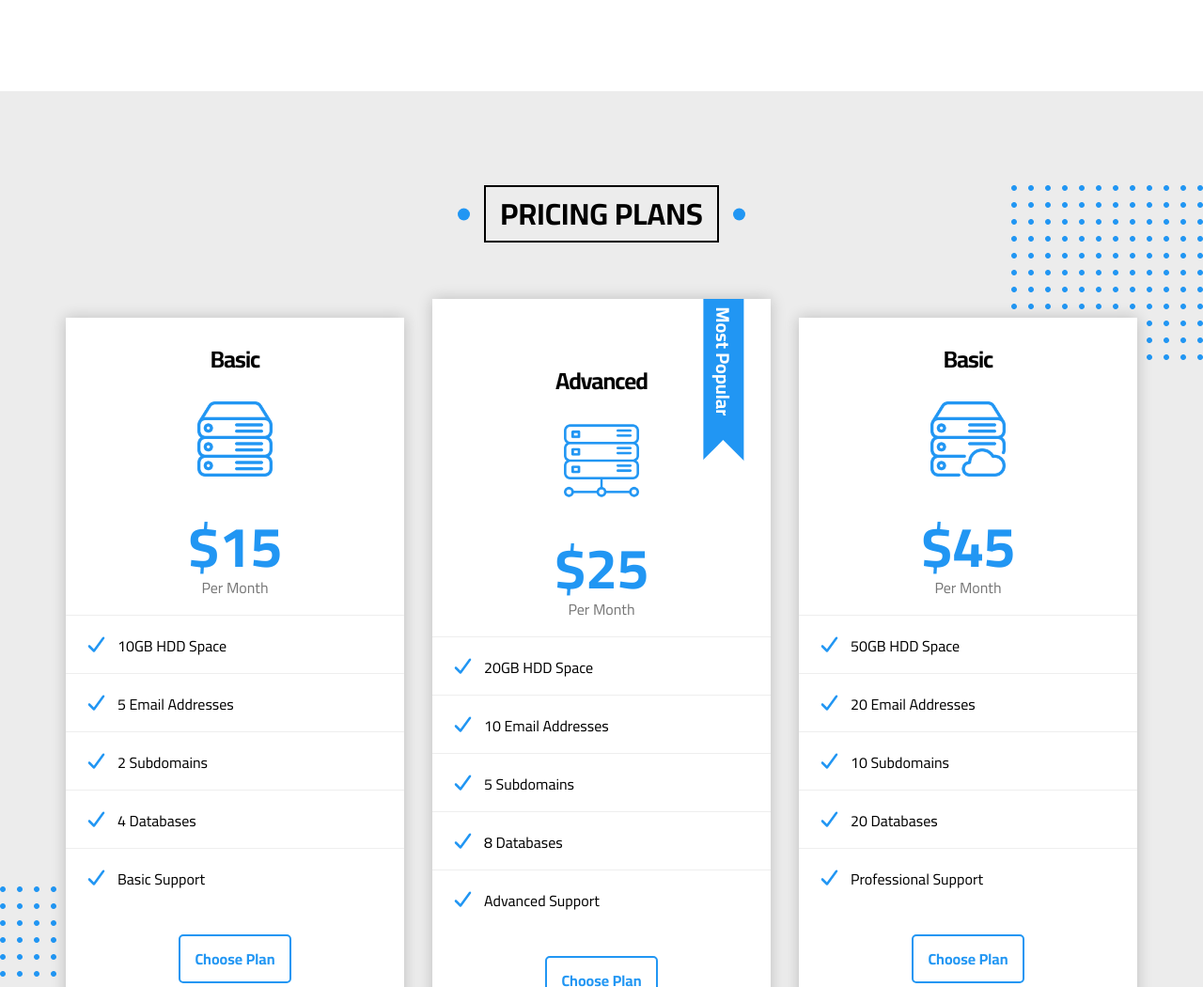
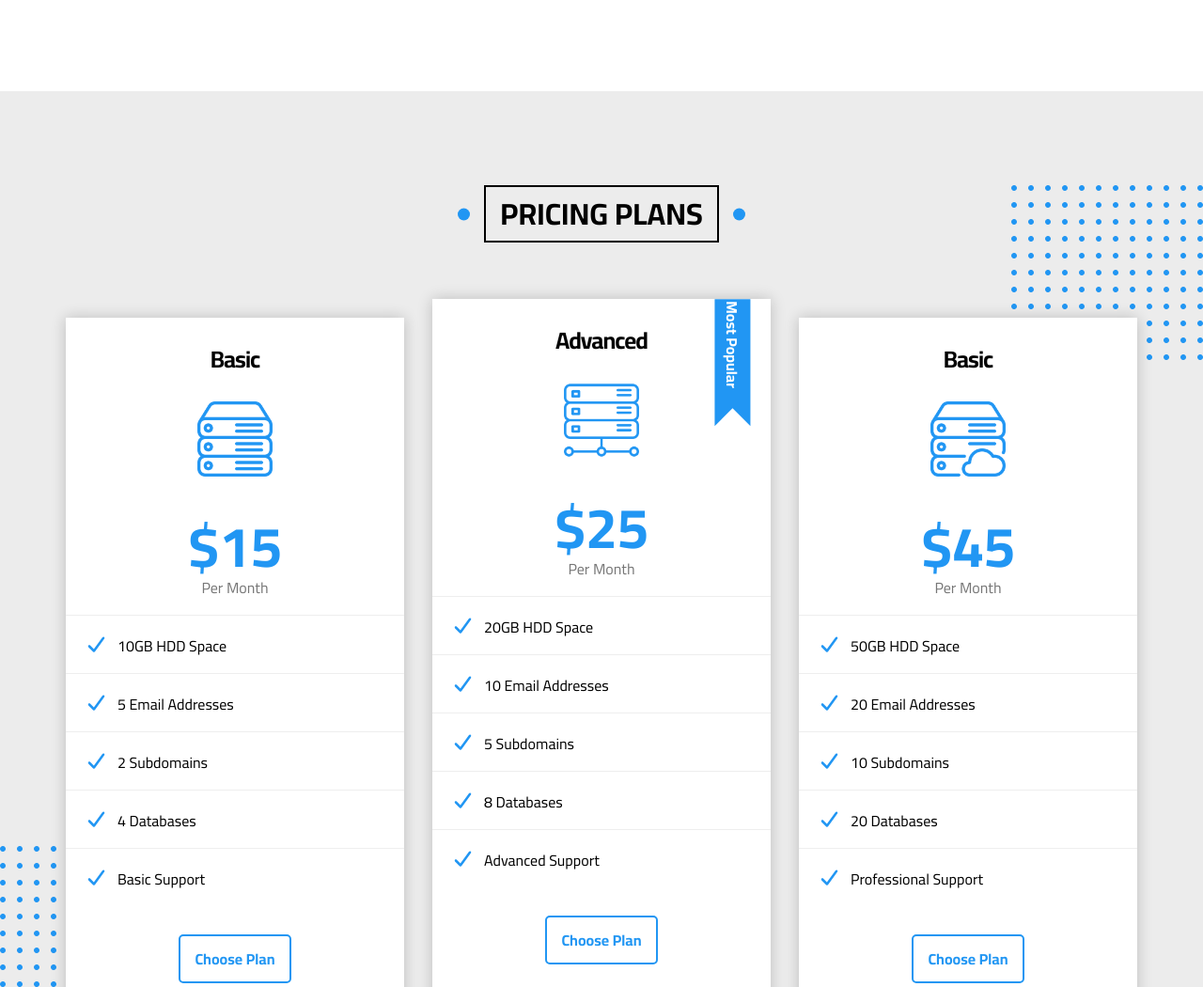
Before and after one commit to kechicheb/Template-3, a plain HTML site: page index.html in a window 1280 px wide. Shown: the part 9968-11018 px from the top of the page at 94% size. Drawn offline with Linux system fonts and the light colour scheme; a web font is replaced by a local one.

Commit message:
finished pricing

```diff
--- a/css/Kechicheb.css
+++ b/css/Kechicheb.css
@@ -1280,41 +1280,64 @@ transform: scale(1);
 .pricing .container .box {
   padding: 30px 0;
   position: relative;
- z-index: 997;
+ z-index: 991;
  overflow: hidden;
  background-color: white;
- box-shadow: 0 0 15px rgba(0, 0, 0, 0.2) ;
+ box-shadow: 0 0 15px rgba(0, 0, 0, 0.2);
  display: flex;
  flex-direction: column;
  align-items: center;
 }
+.pricing .container .box::before,
+.pricing .container .box::after {
+content: "";
+position: absolute;
+z-index: 992;
+width: 0;
+height: 50%;
+background-color: #f6f6f6;
+transition: var(--main-transition);
+}
+.pricing .container .box::after {
+  bottom: 0;
+  right: 0;
+}
+.pricing .container .box::before {
+  top: 0;
+  left: 0;
+}
+.pricing .container .box:hover::before,
+.pricing .container .box:hover::after {
+  width: 100%;
+}
+
 
 .pricing .container .box:nth-child(2) {
-margin-top: -20px;
-margin-bottom: 20px;
+transform: translateY(-20px);
 }
 
 .pricing .container .box:nth-child(2) span {
-   position: relative;
-   right: 0px;
+   position: absolute;
+   top:0;
+   right: 0;
    z-index: 998;
-   font-size: 20px;
    font-weight: bold;
    color: white;
-   padding: 10px 50px 10px 40px;
-   background-color: var(--main-color);
-   transform: translate(130px,20px) rotate(90deg);
+   padding: 10px 40px 10px 2px;
+   margin-top: 10px;
+   background-color:  var(--main-color);
+   transform: translate(20%,100%) rotate(90deg);
 }
+
 .pricing .container .box:nth-child(2) span::after {
   content: "";
+  right: -1px;
   top: 50%;
-  right: 0;
-  top: 50%;
-  transform: translate(1%,-50%);
+  transform: translate(0%,-50%);
   position: absolute;
   z-index: 999;
- border: 25px solid;
- border-color: transparent white transparent transparent ;
+  border: 20px solid;
+  border-color: transparent white transparent transparent ;
 }
 
 
@@ -1328,6 +1351,7 @@ margin-bottom: 20px;
   font-weight: bold;
   color: var(--main-color);
 }
+
 .pricing .container .box h1 ,
 .pricing .container .box p {
   margin: 0;
@@ -1344,6 +1368,16 @@ margin-bottom: 20px;
   padding: 20px 0;
   width: 100%;
 }
+.pricing .container .box h1 ,
+.pricing .container .box p,
+.pricing .container .box ul ,
+.pricing .container .box img ,
+.pricing .container .box a
+{
+  position: relative;
+  z-index: 999;
+}
+
 .pricing .container .box  ul li {
   padding: 20px;
   flex-basis: 100%;
```
